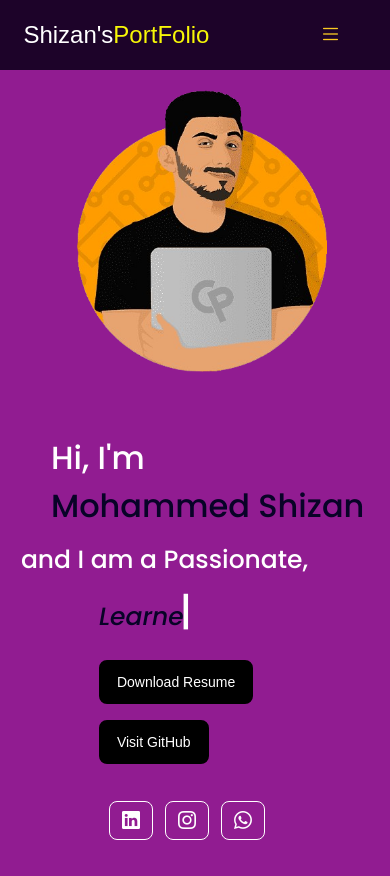
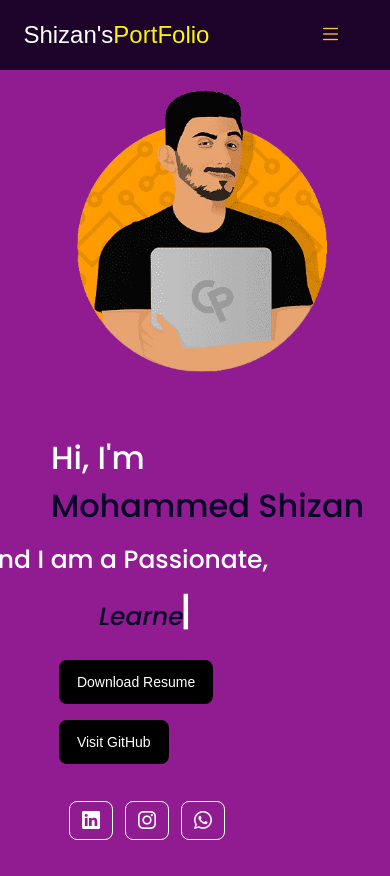
Before and after one commit to mohammedshizan/portfolio, a plain HTML site: page index.html in a window 390 px wide. Shown: the top 876 px of the page. Drawn offline with nearby package versions, Linux system fonts and the light colour scheme; a web font is replaced by a local one.

Commit message:
Update style.css

```diff
--- a/style.css
+++ b/style.css
@@ -509,7 +509,7 @@ nav {
     }
     .about div{
         font-size: 25px;
-         margin: 11px -30px;
+         margin: 11px -70px;
     }
     .about #element{
         font-size: 18px;
@@ -585,7 +585,7 @@ nav {
     .about div{
         font-size: 25px;
         width: 288px;
-        margin: 11px -30px;
+        margin: 11px -70px;
     }
     .about #element{
         font-size: 25px;
@@ -613,7 +613,7 @@ nav {
         width: -8px -70px;
     }
     .about div{
-        margin: 11px -30px;
+        margin: 11px -70px;
     }
     #first .name .color{
         width: 100%;
```
